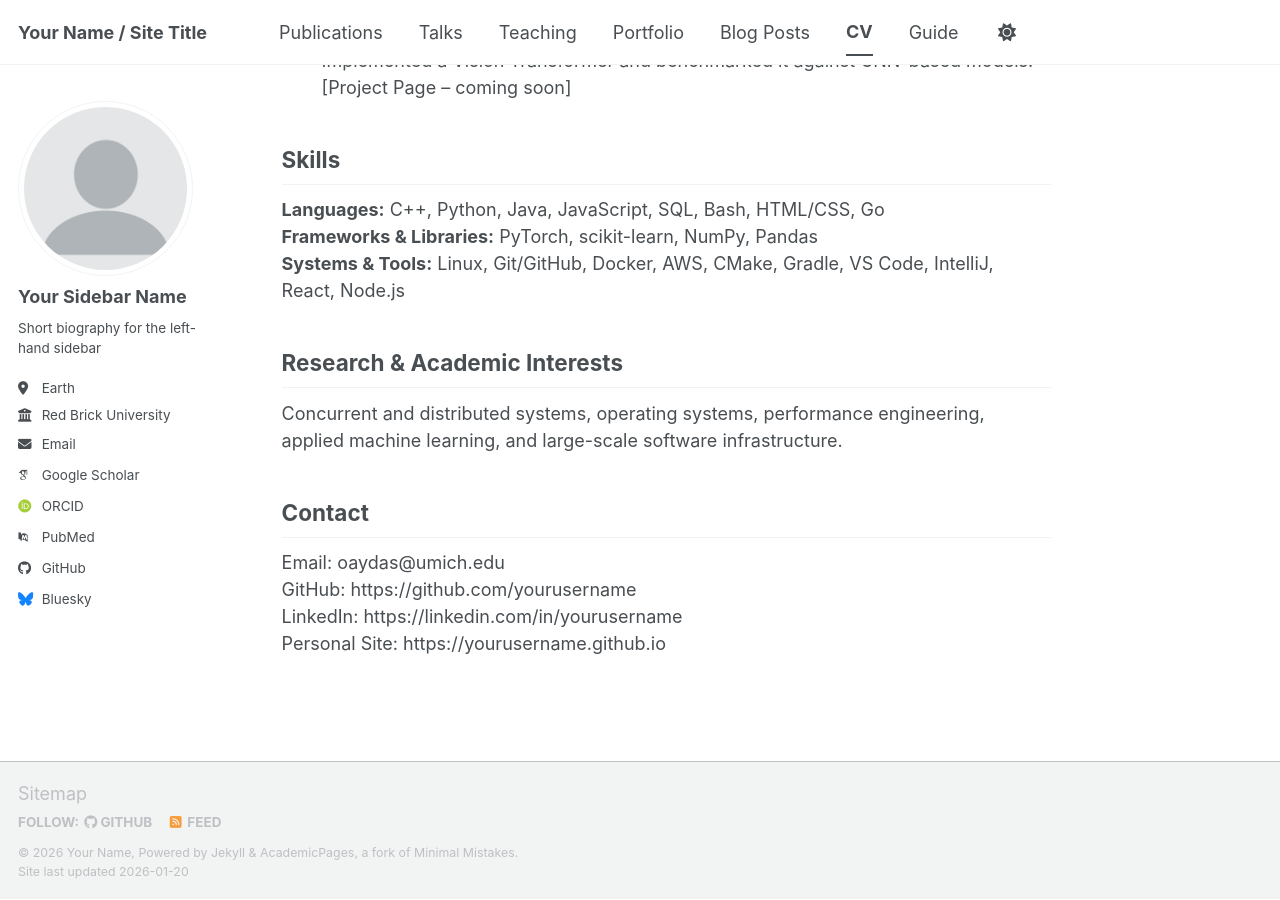
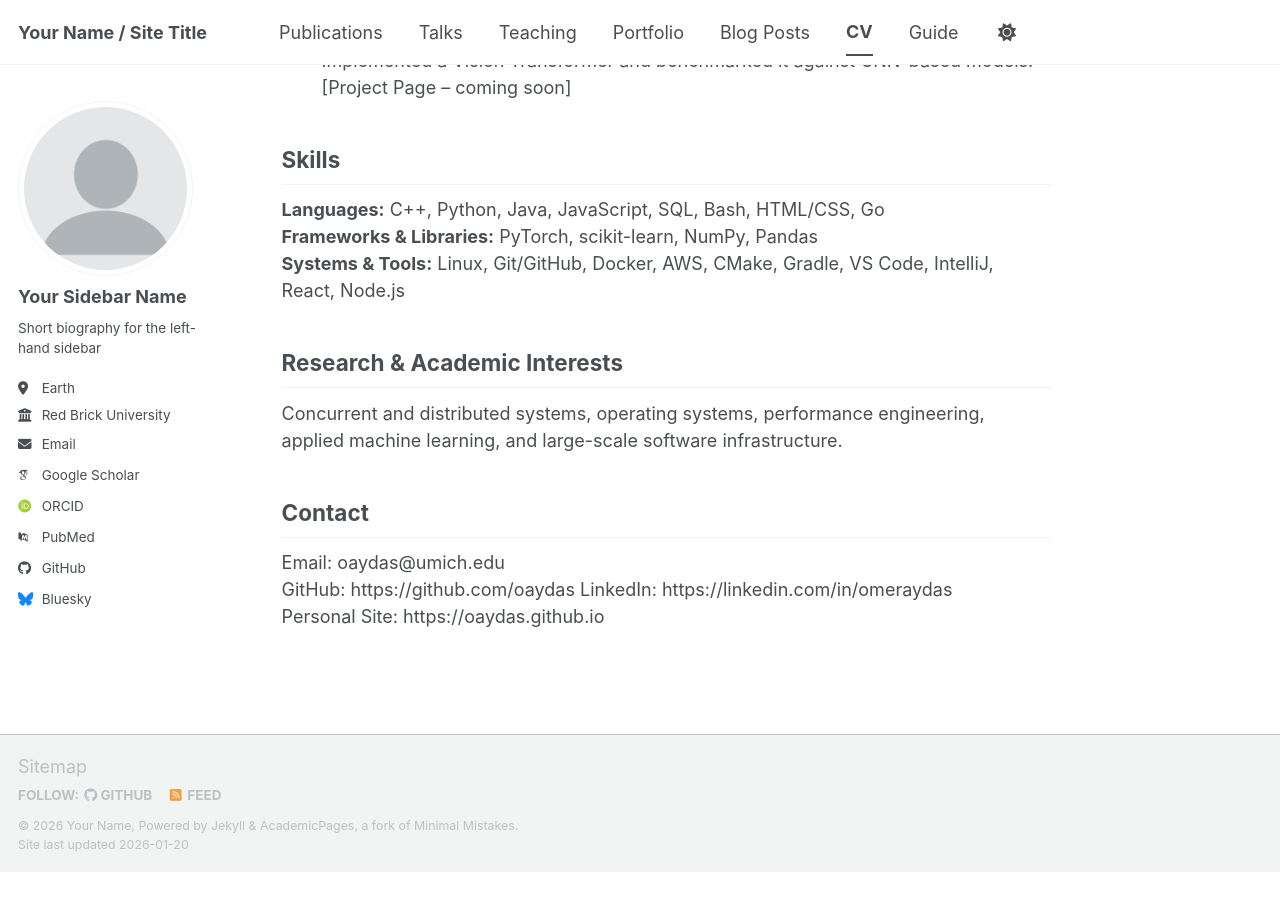
Before and after one commit to oaydas/oaydas.github.io, a Jekyll site: the page built from _pages/cv.md, in a window 1280 px wide and 900 px high, scrolled down 2148 px. Built offline with Jekyll 4.4.1, drawn with Linux system fonts in a browser that asks for light colours; some web fonts are replaced; a script bundle is joined from its source files by our own code; library files that are not in the unit come from our copies; after the commit the page ends 3021 px from its top, so only the background shows below that; some of the changed lines change nothing that is shown.

Commit message:
Update cv.md

```diff
--- a/_pages/cv.md
+++ b/_pages/cv.md
@@ -73,6 +73,6 @@ Concurrent and distributed systems, operating systems, performance engineering,
 ## Contact
 
 Email: oaydas@umich.edu
-GitHub: https://github.com/yourusername
-LinkedIn: https://linkedin.com/in/yourusername
-Personal Site: https://yourusername.github.io
+GitHub: https://github.com/oaydas
+LinkedIn: https://linkedin.com/in/omeraydas
+Personal Site: https://oaydas.github.io
```
